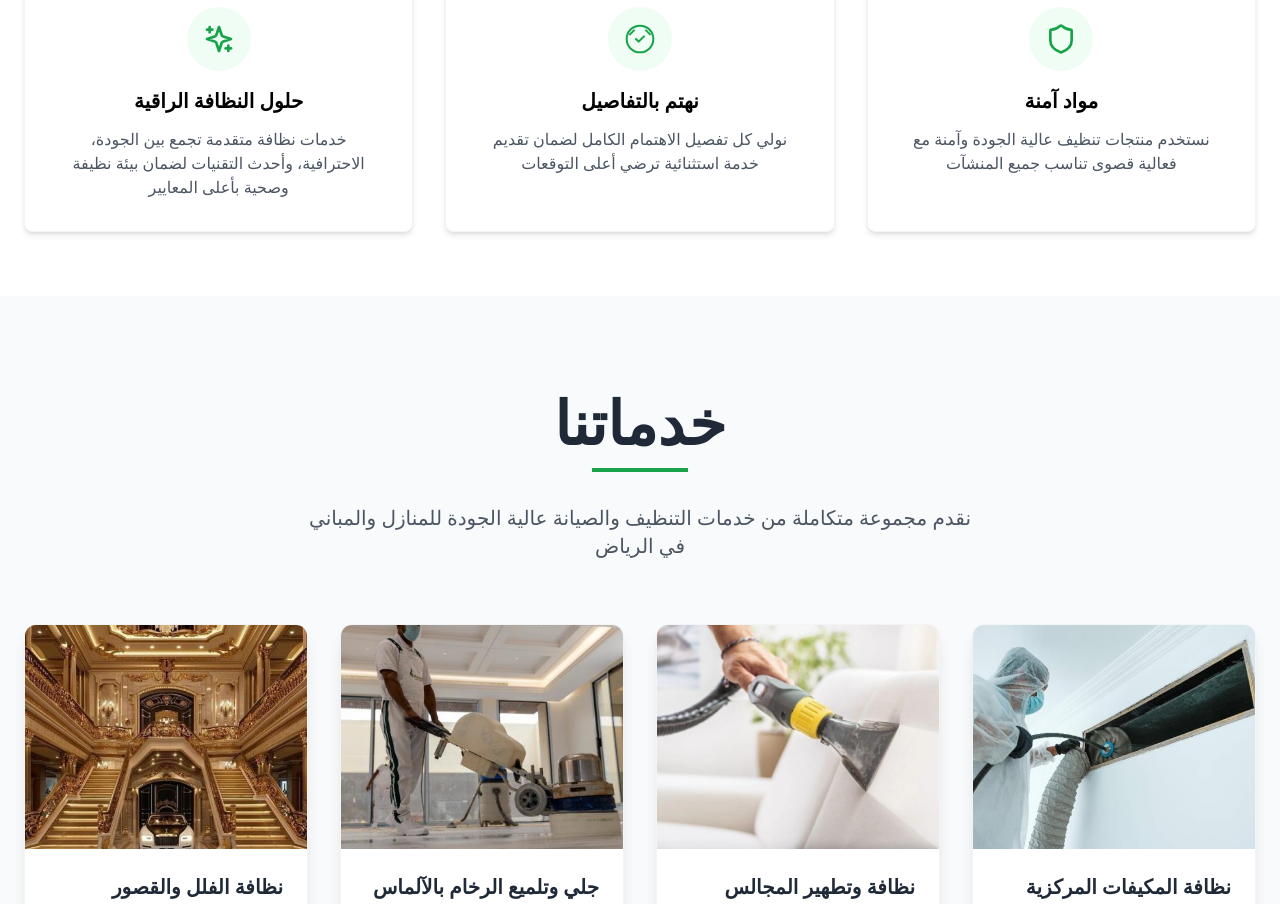
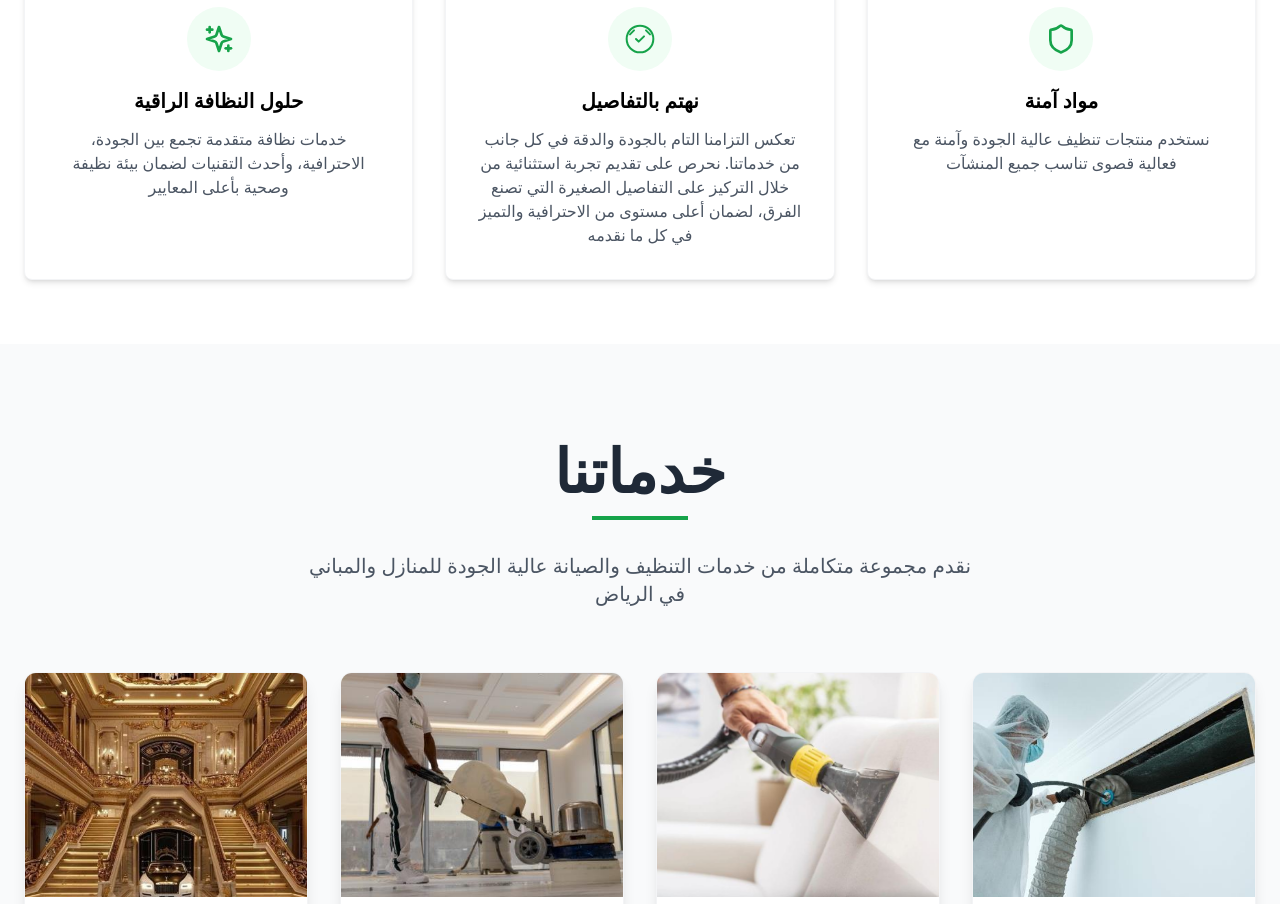
Before and after one commit to AhmedMaher123384/mawasiem, a React (Vite) app: page / in a window 1280 px wide. Shown: the part 1160-2064 px from the top of the page. Built offline with nearby package versions, Linux system fonts and the light colour scheme.

Commit message:
Update Home.tsx

```diff
--- a/src/pages/Home.tsx
+++ b/src/pages/Home.tsx
@@ -133,7 +133,7 @@ const features: Feature[] = [
         </svg>
       ),
       title: 'نهتم بالتفاصيل',
-      description: 'نولي كل تفصيل الاهتمام الكامل لضمان تقديم خدمة استثنائية ترضي أعلى التوقعات'
+      description: 'تعكس التزامنا التام بالجودة والدقة في كل جانب من خدماتنا. نحرص على تقديم تجربة استثنائية من خلال التركيز على التفاصيل الصغيرة التي تصنع الفرق، لضمان أعلى مستوى من الاحترافية والتميز في كل ما نقدمه'
     }
   ,
     {
```
